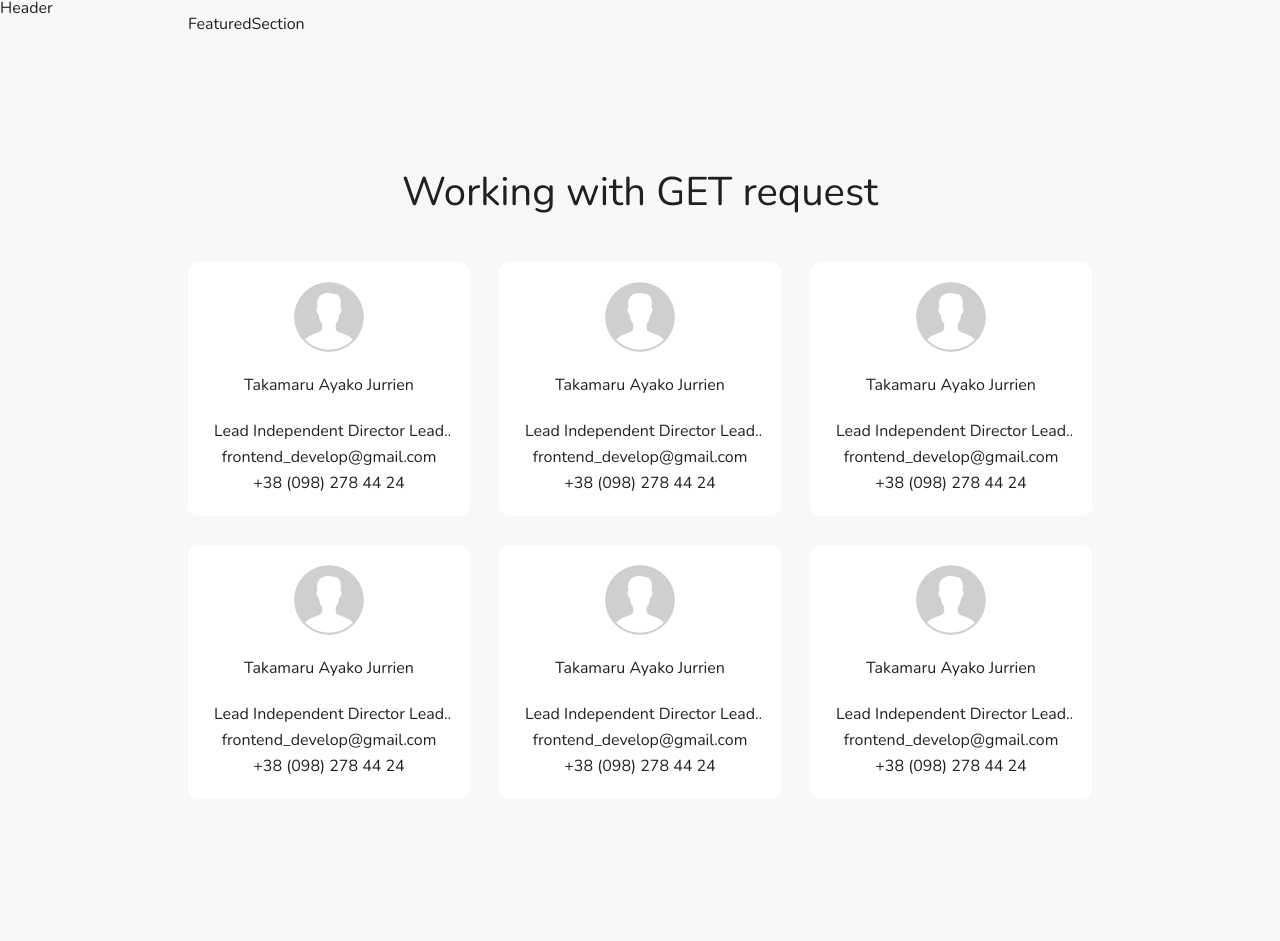
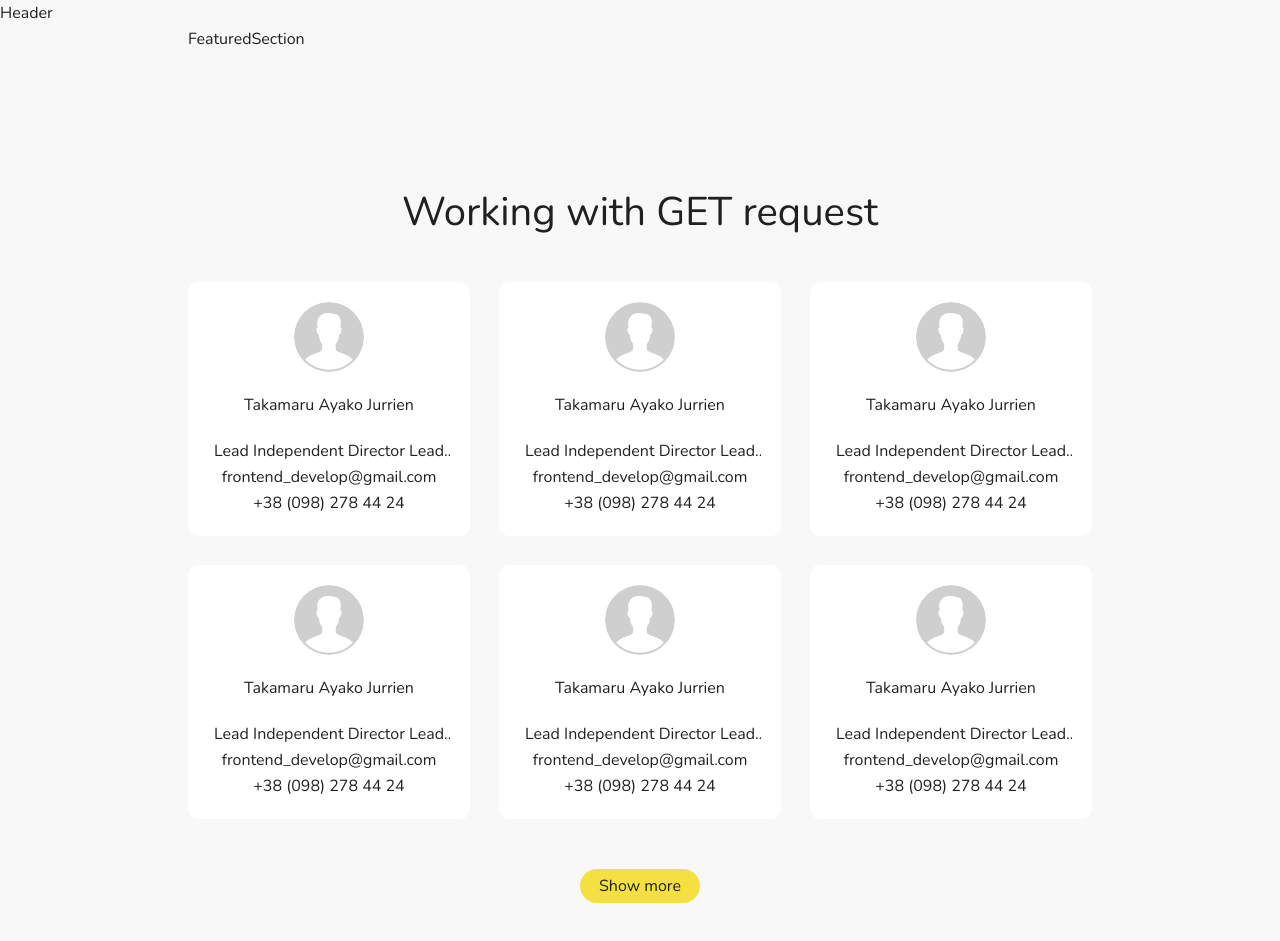
Before and after one commit to tetiana-kozak/user-storage, a React (Create React App) app: page / in a window 1280 px wide. Shown: the top 941 px of the page. Built offline with nearby package versions, Linux system fonts and the light colour scheme.

Commit message:
add: show more button

```diff
--- /dev/null
+++ b/src/components/Buttons/ShowMoreButton.scss
@@ -0,0 +1,17 @@
+.button {
+  width: 120px;
+  height: 34px;
+  background: #f4e041;
+  border-radius: calc(34px / 2);
+  border: none;
+  cursor: pointer;
+
+  &:hover {
+    background: #ffe302;
+    transition: all ease-in-out 0.3s;
+  }
+}
+
+.button-center {
+  margin: 0 auto;
+}
--- /dev/null
+++ b/src/components/Buttons/ShowMoreButton.tsx
@@ -0,0 +1,8 @@
+import './ShowMoreButton.scss'
+
+type Props = {}
+
+const ShowMoreButton = (props: Props) => {
+  return <button className="button button-center">Show more</button>
+}
+export default ShowMoreButton
--- a/src/components/Sections/UsersSection/UsersSection.tsx
+++ b/src/components/Sections/UsersSection/UsersSection.tsx
@@ -1,3 +1,4 @@
+import ShowMoreButton from '../../Buttons/ShowMoreButton'
 import SectionTitle from '../../Typography/SectionTitle/SectionTitle'
 import UserCards from '../../UserCards/UserCards'
 
@@ -7,6 +8,7 @@ const UsersSection = (props: Props) => {
     <section className="section-gap">
       <SectionTitle>Working with GET request</SectionTitle>
       <UserCards />
+      <ShowMoreButton />
     </section>
   )
 }
--- a/src/components/UserCards/UserCard.scss
+++ b/src/components/UserCards/UserCard.scss
@@ -16,8 +16,6 @@
   }
 
   .user-description {
-    font-size: 16px;
-    line-height: 26px;
     h4 {
       display: -webkit-box;
       -webkit-box-orient: vertical;
--- a/src/style.scss
+++ b/src/style.scss
@@ -5,6 +5,8 @@
   font-weight: 400;
   box-sizing: border-box;
   color: rgba(0, 0, 0, 0.87);
+  font-size: 16px;
+  line-height: 26px;
 }
 html {
   background: #f8f8f8;
```
